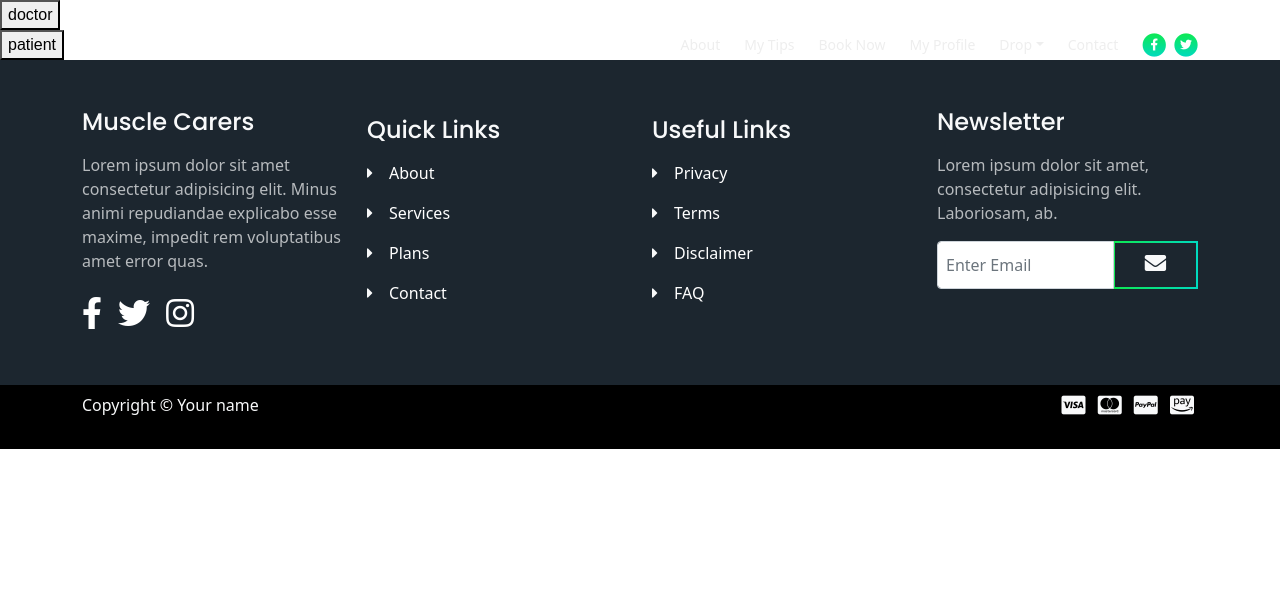
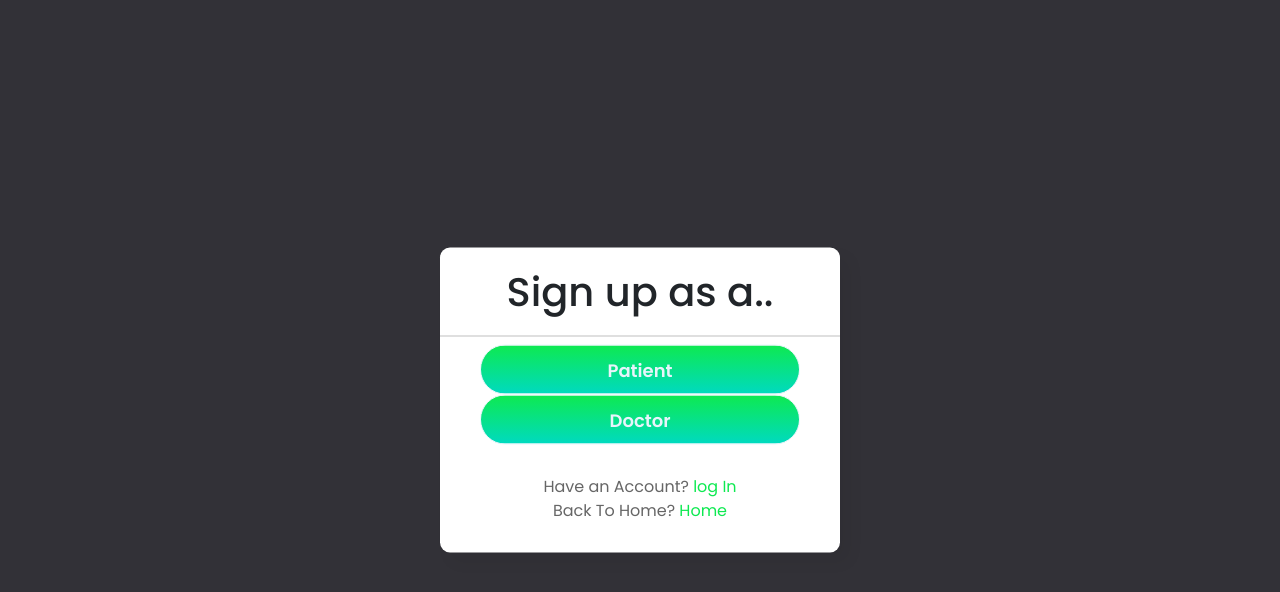
Before and after one commit to MarinaNasser/Physiotherapy-Department, a Flask app: page /preSignUp in a window 1280 px wide. Shown: the top 592 px of the page. Run offline with Flask 2, Linux system fonts and the light colour scheme; some libraries are stand-ins or nearby versions.

Commit message:
alooo2aaa

```diff
--- a/static/css/login.css
+++ b/static/css/login.css
@@ -123,3 +123,21 @@ input[type="submit"]:hover{
 .signup_link a:hover{
   text-decoration: underline;
 }
+.preSignup{
+  width: 100%;
+  height: 50px;
+  border: 1px solid;
+  background: -webkit-gradient(
+    linear,
+    left top,
+    left bottom,
+    from(#0ee951),
+    to(#00dabf)
+  );
+  border-radius: 25px;
+  font-size: 18px;
+  color: #e9f4fb;
+  font-weight: 700;
+  cursor: pointer;
+  outline: none;
+  }
--- a/static/css/styleIndex.css
+++ b/static/css/styleIndex.css
@@ -260,8 +260,9 @@ li {
 /*     Home     */
 /****************/
 .home {
-	background-image: url('static\assets\img\PhysiotherapyClinicHome.jpg');
-	background-color:#323137;
+	background-image: url('/static/assets/img/PhysiotherapyClinicHome.jpg');
+	background-blend-mode: darken;
+	background-color:#32313755;
 	background-size: cover;
 	background-position: center;
 	background-repeat: no-repeat;
--- a/templates/PreSignUp.html
+++ b/templates/PreSignUp.html
@@ -1,11 +1,31 @@
-{%extends'index.html'%}
+<!DOCTYPE html>
+<!-- Coding By CodingNepal - youtube.com/codingnepal -->
+<html lang="en" dir="ltr">
+  <head>
+    <meta charset="utf-8">
+    <title>Login</title>
+    <link rel="stylesheet" href=" {{url_for('static',filename='css/login.css')}}">
+    <link rel="stylesheet" href="https://stackpath.bootstrapcdn.com/bootstrap/4.3.1/css/bootstrap.min.css" integrity="sha384-ggOyR0iXCbMQv3Xipma34MD+dH/1fQ784/j6cY/iJTQUOhcWr7x9JvoRxT2MZw1T" crossorigin="anonymous">
 
-{%block main%}
-<form action="/adddoctor" class="inline">
-    <button class="float-left submit-button" >doctor</button>
-</form>
+  </head>
+  <body>
+    <div class="center">
+        <div>
+            <h1>Sign up as a..</h1>
+        </div>
+        <span></span>
+        <form action="/addpatient">
+            <button class="preSignup">Patient</button>
+        </form>
+        <form action="/adddoctor" >
+            <button class="preSignup">Doctor</button>
+        </form>
+        <div class="signup_link">
+            Have an Account? <a href="{{url_for('login')}}">log In</a>
+            <br>
+            Back To Home? <a href="{{url_for('index')}}">Home</a>
+          </div>
+   </div>
 
-<form action="/addpatient">
-    <button class="float-left submit-button" >patient</button>
-</form>
-{%endblock%}
+  </body>
+</html>
--- a/templates/addpatient.html
+++ b/templates/addpatient.html
@@ -1,5 +1,3 @@
-{%extends 'index.html'%}
-{%block main%}
 <form action="http://127.0.0.1:5000/addpatient" method="POST">
 
   <head>
@@ -127,5 +125,3 @@
     <button class="btn btn-primary" type="submit" value="Submit">Submit</button>
   </div>
 </form>
-
-{%endblock%}
--- a/templates/index.html
+++ b/templates/index.html
@@ -73,7 +73,6 @@
                         <a class="nav-link dropdown-toggle" id="dropdown01" data-bs-toggle="dropdown" aria-expanded="false" href="#">Drop</a>
 
                         <ul class="dropdown-menu" aria-labelledby="dropdown01">
-                            <li><a class="dropdown-item" href="#">Article Details</a></li>
                             <li><div class="dropdown-divider"></div></li>
                             <li><a class="dropdown-item" href="{{url_for('preSignUp')}}">Sign Up</a></li>
                             <li><div class="dropdown-divider"></div></li>
@@ -336,7 +335,7 @@
                                                 <img class="avatar" src="static\assets\img\testimonial-1.jpg" alt="testimonial">
                                             </div>
                                             <div class="ms-3 pt-2">
-                                                <h6>Marlene Visconte</h6>
+                                                <h6><a href="{{url_for('index')}}" >Visconte</a></h6>
                                                 <p>General Manager - Scouter</p>
                                             </div>
                                         </div>
--- a/templates/login.html
+++ b/templates/login.html
@@ -30,7 +30,9 @@
         <div class="pass">Forgot Password?</div>
         <input type="submit" value="Login">
         <div class="signup_link">
-          Not a member? <a href="http://127.0.0.1:5000/preSignUp?">Signup</a>
+          Not a member? <a href="{{url_for('preSignUp')}}">Signup</a>
+          <br>
+          Back To Home? <a href="{{url_for('index')}}">Home</a>
         </div>
       </form>
     </div>
```
Also changed, not shown: templates/myTips.html (line endings or trailing spaces).
